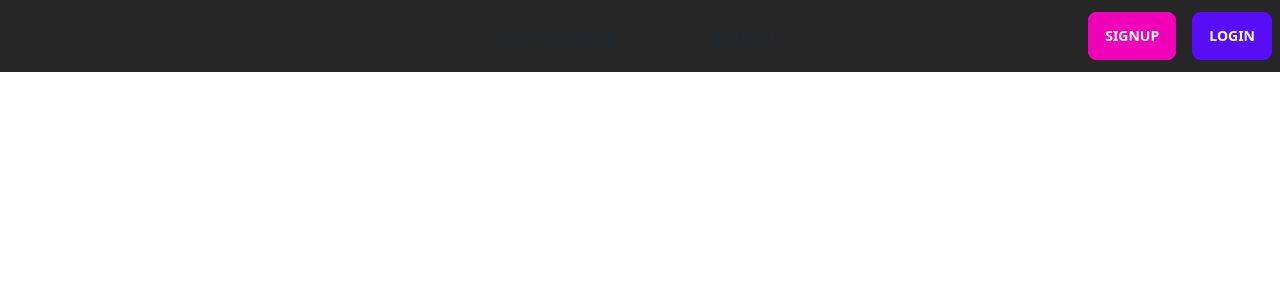
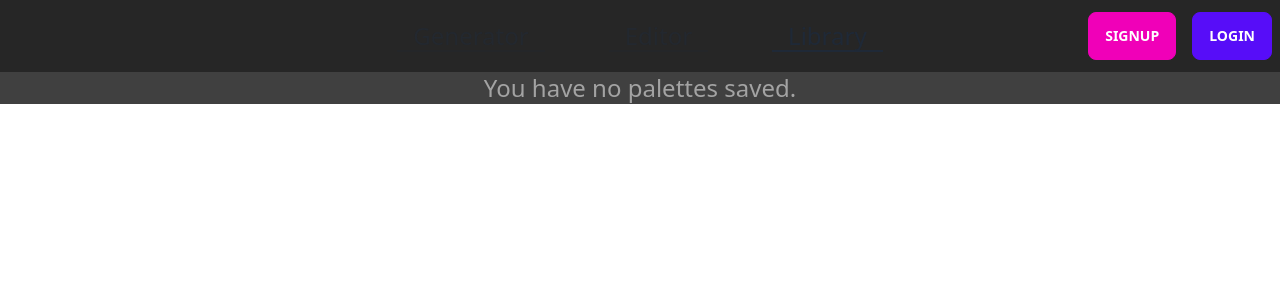
Before and after one commit to wandy0394/palette, a React (Vite) app in the folder palette/: page /library in a window 1280 px wide. Shown: the top 300 px of the page. Built offline with nearby package versions, Linux system fonts and the light colour scheme.

Commit message:
palette library boilerplate added

```diff
--- a/palette/src/App.tsx
+++ b/palette/src/App.tsx
@@ -5,6 +5,7 @@ import Editor from './pages/editor'
 import Login from './pages/login'
 import Palette from './pages/palette'
 import Signup from './pages/signup'
+import Library from './pages/library'
 
 
 type Props = {
@@ -37,6 +38,7 @@ function App() {
           <div className='tabs flex gap-16'>
             <NavLink isActive={isActive} targetPath='/' title='Generator'/>
             <NavLink isActive={isActive} targetPath='/editor' title='Editor'/>
+            <NavLink isActive={isActive} targetPath='/library' title='Library'/>
           </div>
         </div>
         <div className="navbar-end flex items-center justify-end gap-4 py-1">
@@ -54,6 +56,7 @@ function App() {
         <Routes>
           <Route path="/" element={<Palette/>}/>
           <Route path="/editor" element={<Editor/>}/>
+          <Route path="/library" element={<Library/>}/>
           <Route path="/login" element={<Login/>}/>
           <Route path="/signup" element={<Signup/>}/>
         </Routes>
--- /dev/null
+++ b/palette/src/hooks/useLibrary.tsx
@@ -0,0 +1,18 @@
+import { useState, Dispatch, SetStateAction, useEffect } from "react";
+import { SavedPalette } from "../types/library";
+
+type Props = {
+    userEmail:string
+}
+export default function useLibrary(props:Props) : [SavedPalette[], Dispatch<SetStateAction<SavedPalette[]>>] {
+    const {userEmail} = props
+    const [library, setLibrary] = useState<SavedPalette[]>([])
+
+    useEffect(()=>{
+        //make api call that gets the library for a particular userEmail
+        //if the userEmail does not exist, throw an error
+    }, [])
+
+
+    return [library, setLibrary]
+}
--- /dev/null
+++ b/palette/src/pages/library.tsx
@@ -0,0 +1,64 @@
+import { useNavigate } from "react-router-dom";
+import ContentBox from "../components/common/ContentBox";
+import PaletteSwatch from "../components/PaletteSwatch";
+import useLibrary from "../hooks/useLibrary";
+import { Palette } from "../types/colours";
+import { SavedPalette } from "../types/library";
+
+const DUMMY_EMAIL:string = 'dev@email.com'
+
+function SavedPaletteEntry(props:{savedPalette:SavedPalette, handleDeleteClick:(id:number)=>void}) {
+    const {savedPalette, handleDeleteClick} = props
+    const navigate = useNavigate()
+
+    function handleEditClick() {
+        navigate('/editor', {state:{...savedPalette.palette, id:savedPalette.id}})
+    }
+
+
+    return (
+        <div className='flex flex-col gap-4 items-center justify-center w-full'>
+            <div className='w-full flex items-center justify-between'>
+                <h2>{savedPalette.name}</h2>
+                <button className='btn btn-xs btn-primary' onClick={handleEditClick}>Edit</button>
+                <button className='btn btn-xs btn-primary' onClick={()=>handleDeleteClick(savedPalette.id)}>Delete</button>
+            </div>
+            <PaletteSwatch palette={savedPalette.palette}/>
+        </div>
+    )
+}
+
+export default function Library() {
+    const [library, setLibrary] = useLibrary({userEmail: DUMMY_EMAIL})
+
+    function handleDeleteClick(id:number) {
+        //call api service to delete
+
+        const newLibrary:SavedPalette[] = library.filter(savedPalette=>savedPalette.id !== id)
+        setLibrary(newLibrary)
+    }
+
+    /*
+
+
+
+    */
+
+    return (
+        <ContentBox>
+            {
+                (library.length <= 0) &&
+                    (<section className='text-2xl'>You have no palettes saved.</section>)
+            }
+            <div className='w-full grid lg:grid-cols-2 gap-8 auto-rows-fr'>
+            {
+
+                (library.length > 0) &&
+                library.map((savedPalette, index)=>{
+                    return <SavedPaletteEntry savedPalette={savedPalette} handleDeleteClick={handleDeleteClick}/>
+                })
+            }
+            </div>
+        </ContentBox>
+    )
+}
--- /dev/null
+++ b/palette/src/service/library-service.tsx
@@ -0,0 +1,10 @@
+//make api calls here
+
+//get saved palettes
+
+//update palette
+
+//post palette
+
+//delete palette
+export {}
--- /dev/null
+++ b/palette/src/types/library.tsx
@@ -0,0 +1,8 @@
+import { Palette } from "./colours"
+
+export type SavedPalette = {
+    id:number,
+    name:string,
+    date: Date,
+    palette:Palette
+}
```
